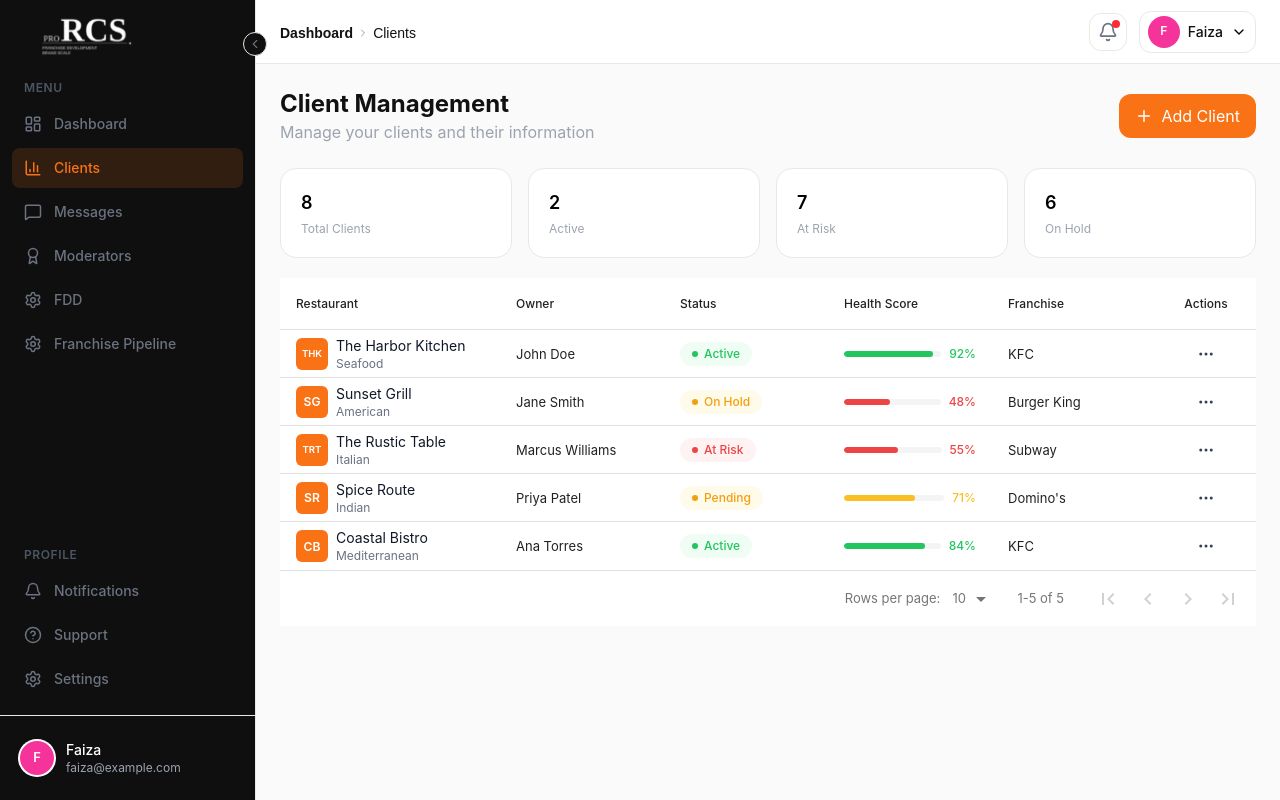
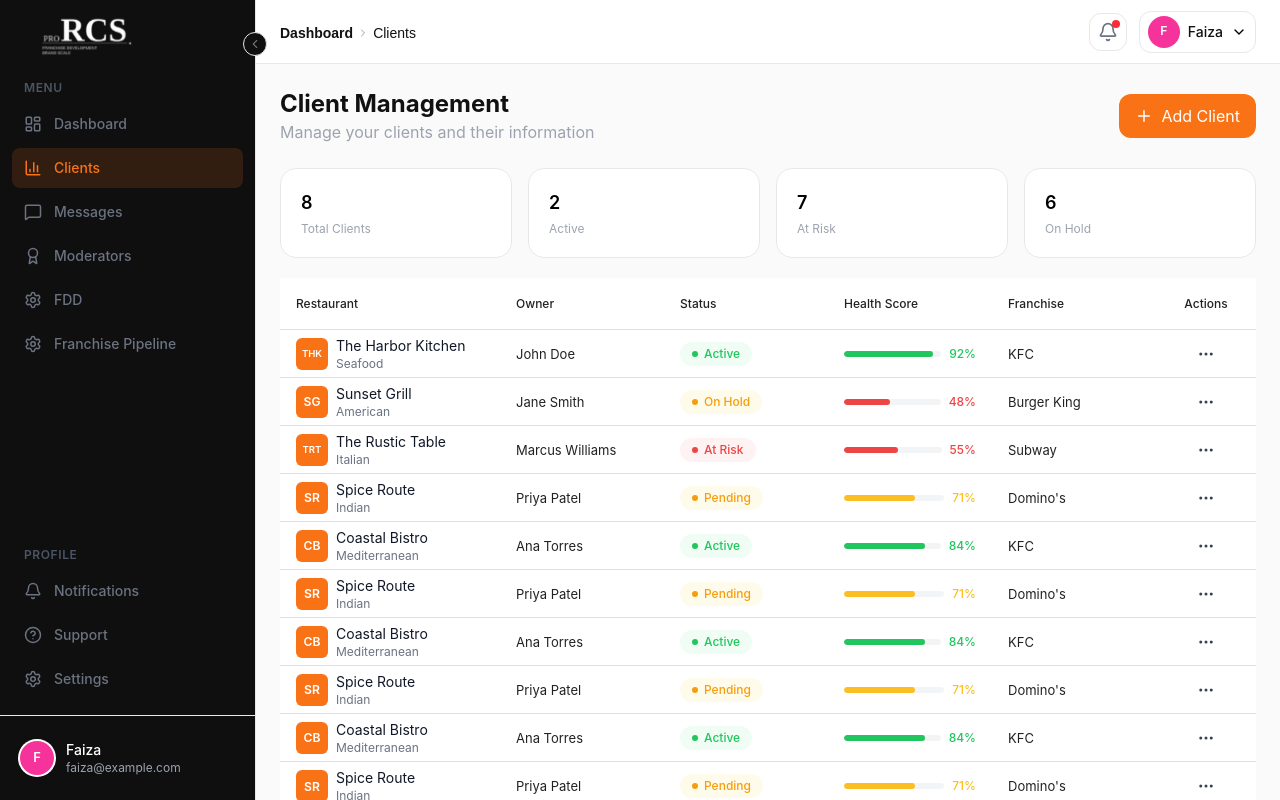
Before and after one commit to hamza-nafasat/rcs-frontend, a React (Vite) app: page /dashboard/clients in a window 1280 px wide. Built offline with nearby package versions, Linux system fonts and the light colour scheme.

Commit message:
delete modal added

```diff
--- a/src/components/modals/DeleteModal.jsx
+++ b/src/components/modals/DeleteModal.jsx
@@ -44,16 +44,20 @@ const DeleteModal = ({
         </div>
 
         {/* Actions */}
-        <div className="mt-6 flex flex-col-reverse gap-3 sm:flex-row">
+        <div className="mt-6 flex gap-3 sm:flex-row ">
           <Button
             type="button"
             onClick={onClose}
-            className="w-full bg-white! text-[#344054]! hover:bg-gray-50! border border-cancel"
+            className="w-1/2 bg-white! text-[#344054]! hover:bg-gray-50! border border-cancel px-3! py-2! sm:px-4! sm:py-2.5!"
           >
             {cancelText}
           </Button>
 
-          <Button type="button" onClick={onConfirm} className="w-full ">
+          <Button
+            type="button"
+            onClick={onConfirm}
+            className="w-1/2 px-3! py-2! sm:px-4! sm:py-2.5!"
+          >
             {confirmText}
           </Button>
         </div>
--- a/src/pages/client-management/components/ClientTable.jsx
+++ b/src/pages/client-management/components/ClientTable.jsx
@@ -13,6 +13,7 @@ import { useState } from "react";
 import ClientDetailsModal from "./ClientDetailsModal";
 import AddEditClientModal from "./AddEditClientModal";
 import Button from "../../../components/shared/Button";
+import DeleteModal from "../../../components/modals/DeleteModal";
 
 const STATUS_STYLES = {
   Active: { pill: "bg-revenue text-[#22C55E]", dot: "bg-[#22C55E]" },
@@ -90,6 +91,150 @@ const initialData = [
     balance: "$1,800",
     nextMeeting: "2023-08-25",
   },
+  {
+    id: 4,
+    ownerName: "Priya Patel",
+    clientEmail: "priya@example.com",
+    restaurantName: "Spice Route",
+    restaurantCuisine: "Indian",
+    status: "Pending",
+    healthScore: 71,
+    franchise: "Domino's",
+    balance: "$540",
+    nextMeeting: "2023-08-22",
+  },
+  {
+    id: 5,
+    ownerName: "Ana Torres",
+    clientEmail: "ana@example.com",
+    restaurantName: "Coastal Bistro",
+    restaurantCuisine: "Mediterranean",
+    status: "Active",
+    healthScore: 84,
+    franchise: "KFC",
+    balance: "$1,800",
+    nextMeeting: "2023-08-25",
+  },
+  {
+    id: 4,
+    ownerName: "Priya Patel",
+    clientEmail: "priya@example.com",
+    restaurantName: "Spice Route",
+    restaurantCuisine: "Indian",
+    status: "Pending",
+    healthScore: 71,
+    franchise: "Domino's",
+    balance: "$540",
+    nextMeeting: "2023-08-22",
+  },
+  {
+    id: 5,
+    ownerName: "Ana Torres",
+    clientEmail: "ana@example.com",
+    restaurantName: "Coastal Bistro",
+    restaurantCuisine: "Mediterranean",
+    status: "Active",
+    healthScore: 84,
+    franchise: "KFC",
+    balance: "$1,800",
+    nextMeeting: "2023-08-25",
+  },
+  {
+    id: 4,
+    ownerName: "Priya Patel",
+    clientEmail: "priya@example.com",
+    restaurantName: "Spice Route",
+    restaurantCuisine: "Indian",
+    status: "Pending",
+    healthScore: 71,
+    franchise: "Domino's",
+    balance: "$540",
+    nextMeeting: "2023-08-22",
+  },
+  {
+    id: 5,
+    ownerName: "Ana Torres",
+    clientEmail: "ana@example.com",
+    restaurantName: "Coastal Bistro",
+    restaurantCuisine: "Mediterranean",
+    status: "Active",
+    healthScore: 84,
+    franchise: "KFC",
+    balance: "$1,800",
+    nextMeeting: "2023-08-25",
+  },
+  {
+    id: 4,
+    ownerName: "Priya Patel",
+    clientEmail: "priya@example.com",
+    restaurantName: "Spice Route",
+    restaurantCuisine: "Indian",
+    status: "Pending",
+    healthScore: 71,
+    franchise: "Domino's",
+    balance: "$540",
+    nextMeeting: "2023-08-22",
+  },
+  {
+    id: 5,
+    ownerName: "Ana Torres",
+    clientEmail: "ana@example.com",
+    restaurantName: "Coastal Bistro",
+    restaurantCuisine: "Mediterranean",
+    status: "Active",
+    healthScore: 84,
+    franchise: "KFC",
+    balance: "$1,800",
+    nextMeeting: "2023-08-25",
+  },
+  {
+    id: 4,
+    ownerName: "Priya Patel",
+    clientEmail: "priya@example.com",
+    restaurantName: "Spice Route",
+    restaurantCuisine: "Indian",
+    status: "Pending",
+    healthScore: 71,
+    franchise: "Domino's",
+    balance: "$540",
+    nextMeeting: "2023-08-22",
+  },
+  {
+    id: 5,
+    ownerName: "Ana Torres",
+    clientEmail: "ana@example.com",
+    restaurantName: "Coastal Bistro",
+    restaurantCuisine: "Mediterranean",
+    status: "Active",
+    healthScore: 84,
+    franchise: "KFC",
+    balance: "$1,800",
+    nextMeeting: "2023-08-25",
+  },
+  {
+    id: 4,
+    ownerName: "Priya Patel",
+    clientEmail: "priya@example.com",
+    restaurantName: "Spice Route",
+    restaurantCuisine: "Indian",
+    status: "Pending",
+    healthScore: 71,
+    franchise: "Domino's",
+    balance: "$540",
+    nextMeeting: "2023-08-22",
+  },
+  {
+    id: 5,
+    ownerName: "Ana Torres",
+    clientEmail: "ana@example.com",
+    restaurantName: "Coastal Bistro",
+    restaurantCuisine: "Mediterranean",
+    status: "Active",
+    healthScore: 84,
+    franchise: "KFC",
+    balance: "$1,800",
+    nextMeeting: "2023-08-25",
+  },
 ];
 
 const ClientTable = ({ className }) => {
@@ -97,6 +242,7 @@ const ClientTable = ({ className }) => {
   const [selectedClient, setSelectedClient] = useState(null);
   const [isModalOpen, setIsModalOpen] = useState(false);
   const [viewClient, setViewClient] = useState(null);
+  const [clientToDelete, setClientToDelete] = useState(null);
 
   const handleViewClient = (client) => {
     setViewClient({
@@ -133,6 +279,11 @@ const ClientTable = ({ className }) => {
 
     setIsModalOpen(false);
     setSelectedClient(null);
+  };
+
+  const handleDeleteClient = () => {
+    setClients((prev) => prev.filter((client) => client.id !== clientToDelete?.id));
+    setClientToDelete(null);
   };
 
   const columns = [
@@ -257,7 +408,7 @@ const ClientTable = ({ className }) => {
               type="icon"
               className="w-full py-0! px-0! border-t border-gray-300 rounded-none!"
               textClassName="flex w-full py-2 px-3 item-center h-full gap-2 text-sm text-gray-700 transition hover:bg-gray-100 border-gray-300 text-left text-sm text-red-600 transition hover:bg-red-50 "
-              onClick={() => handleEditClient(row)}
+              onClick={() => setClientToDelete(row)}
             >
               <Trash2 size={16} className="shrink-0" />
               Delete
@@ -293,6 +444,15 @@ const ClientTable = ({ className }) => {
         />
       )}
 
+      <DeleteModal
+        isOpen={Boolean(clientToDelete)}
+        onClose={() => setClientToDelete(null)}
+        onConfirm={handleDeleteClient}
+        heading="Delete Client"
+        text={`Are you sure you want to delete ${clientToDelete?.restaurantName ?? "this client"}? This action cannot be undone.`}
+        confirmText="Delete"
+      />
+
       <ClientDetailsModal
         isOpen={Boolean(viewClient)}
         onClose={() => setViewClient(null)}
```
